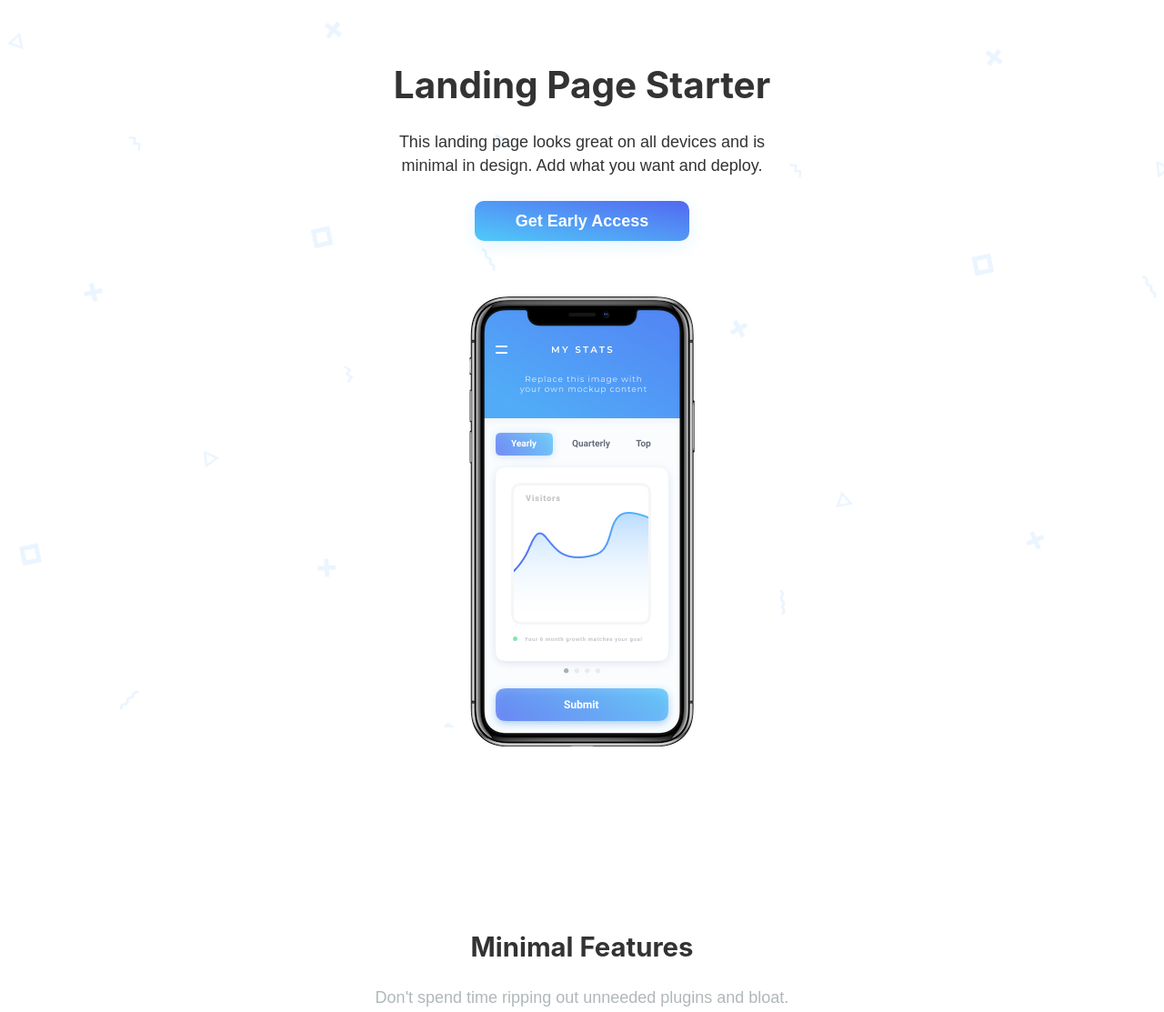
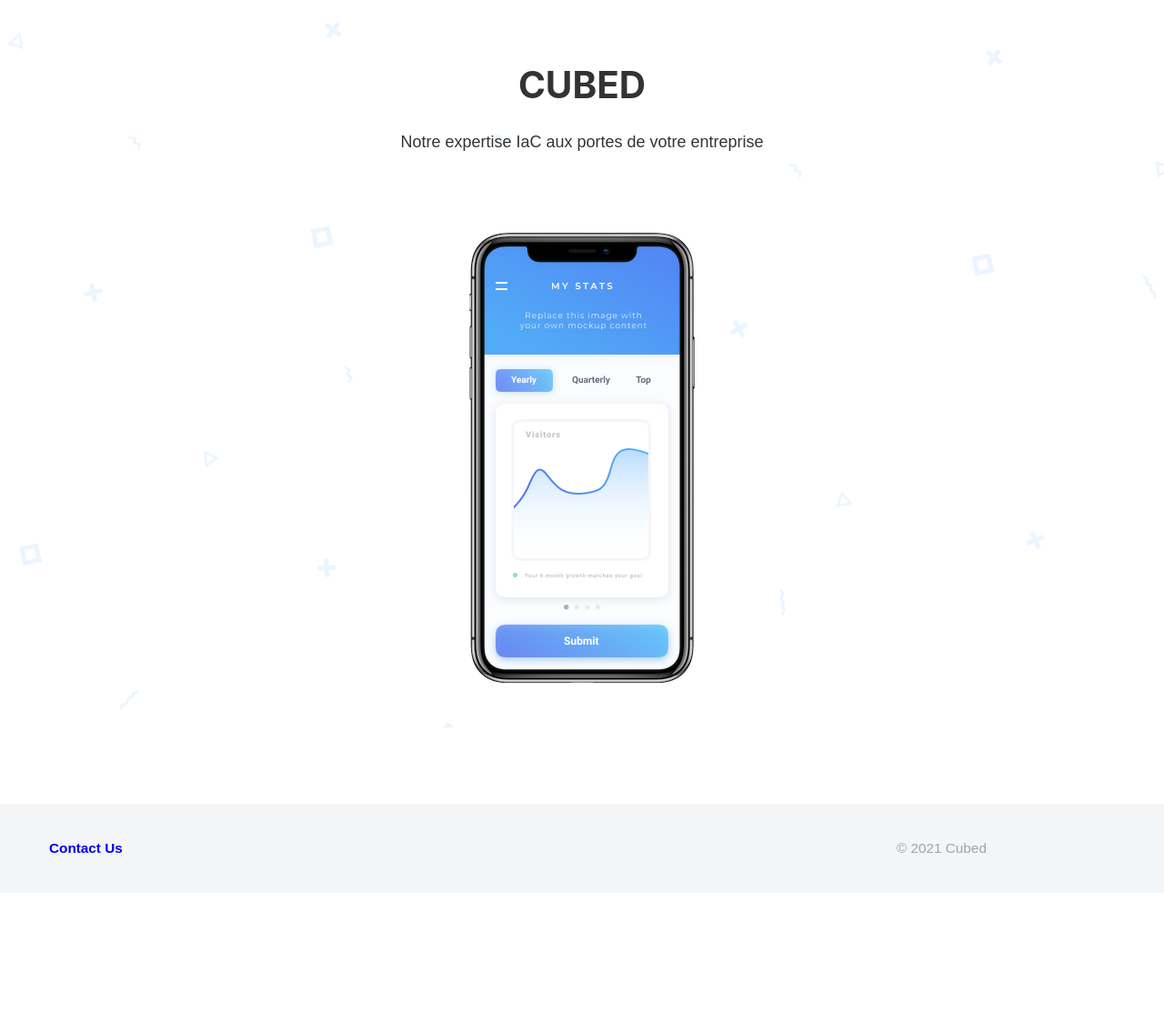
Before and after one commit to adhimos/cubed-landing-page, a Gatsby site: page / in a window 1280 px wide. Shown: the top 1113 px of the page at 91% size. After the commit the page ends 982 px from the top, so only its background shows below. Built offline with nearby package versions, Linux system fonts and the light colour scheme; Gatsby itself is replaced by a stand-in of ours.

Commit message:
Simplest landing page

```diff
--- a/gatsby-config.js
+++ b/gatsby-config.js
@@ -1,9 +1,9 @@
 module.exports = {
   siteMetadata: {
-    title: `Starter Landing Page`,
-    description: `A barebone landing page starter with some minimal styles.`,
-    author: `@gillkyle`,
-    siteUrl: `https://gatsby-starter-landing-page.netlify.com`,
+    title: `Cubed`,
+    description: `Notre expertise IaC aux portes de votre entreprise.`,
+    author: `Cubed`,
+    siteUrl: `https://cubedev.io`,
   },
   plugins: [
     `gatsby-plugin-react-helmet`,
--- a/src/components/hero.js
+++ b/src/components/hero.js
@@ -26,12 +26,10 @@ const Header = ({ siteTitle }) => (
         opacity: 0.5,
       }}
     />
-    <h1 style={{ textAlign: "center" }}>Landing Page Starter</h1>
+    <h1 style={{ textAlign: "center" }}>CUBED</h1>
     <p style={{ textAlign: "center", maxWidth: 440 }}>
-      This landing page looks great on all devices and is minimal in design. Add
-      what you want and deploy.
+      Notre expertise IaC aux portes de votre entreprise
     </p>
-    <Button>Get Early Access</Button>
     <div style={{ margin: 60, width: `250px`, position: "relative" }}>
       <div style={{ clipPath: "inset(2% 5% round 2% 5%)" }}>
         <MockupContent />
--- a/src/pages/index.js
+++ b/src/pages/index.js
@@ -10,8 +10,6 @@ const IndexPage = () => (
   <Layout>
     <SEO />
     <Hero />
-    <Content />
-    <CallToAction />
   </Layout>
 )
 
```
